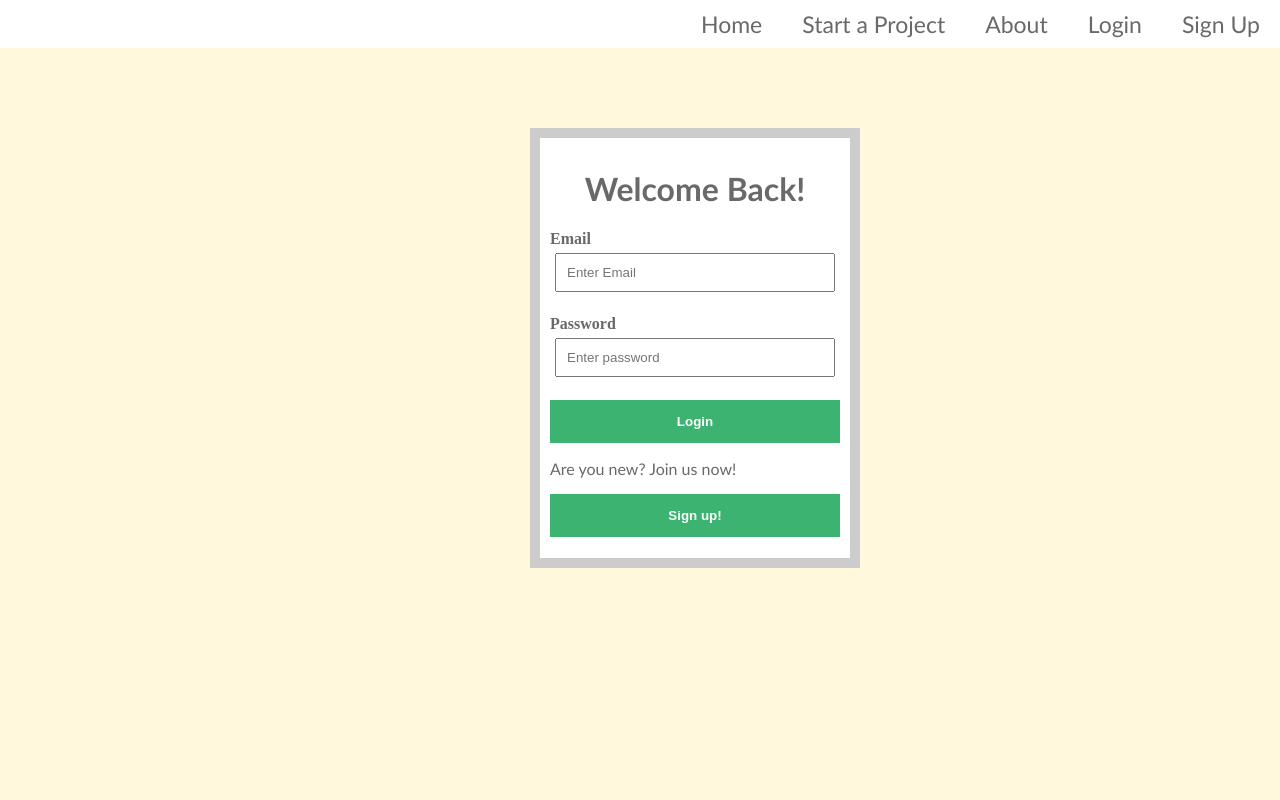
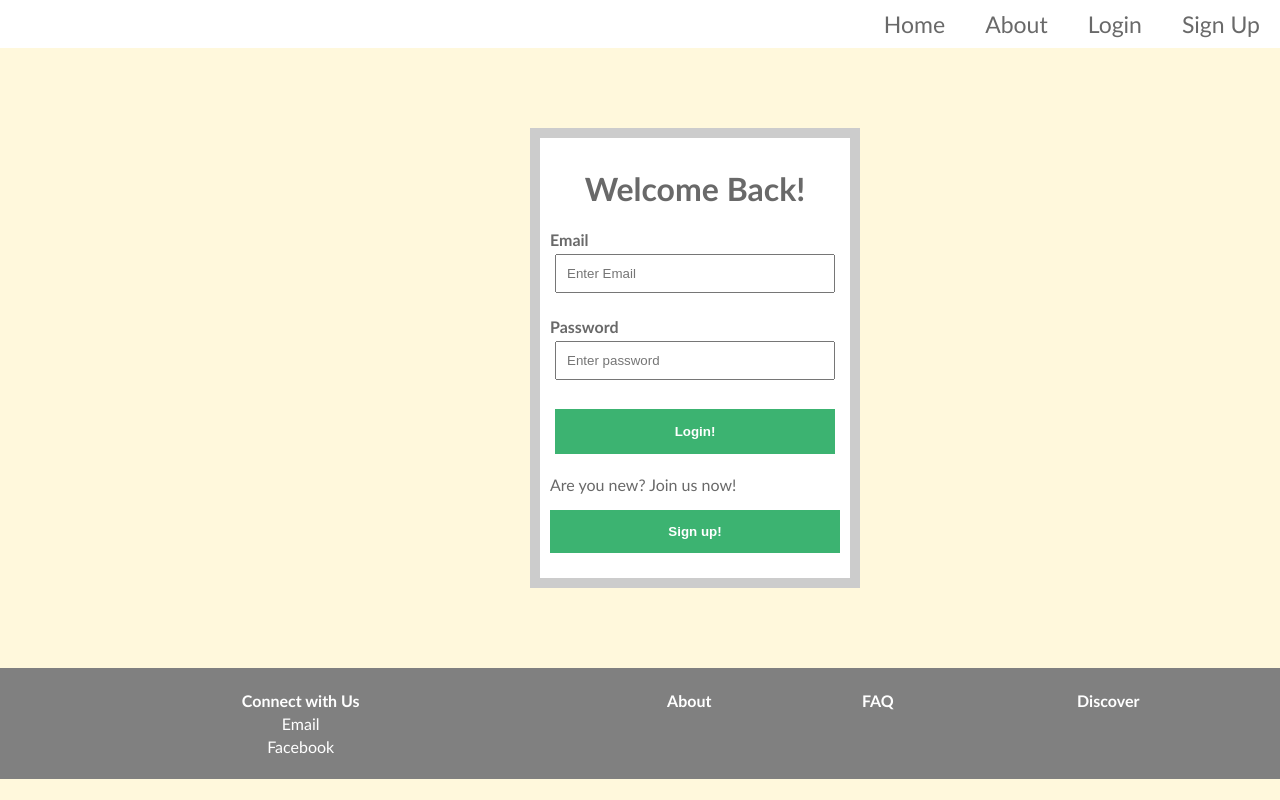
Before and after one commit to bl-op/system-project, a PHP site: page /login.html in a window 1280 px wide. Run offline with PHP 8.4, Linux system fonts and the light colour scheme.

Commit message:
Add bottom section (Contact,FAQ,About)

```diff
--- a/Database/PDOreference.php
+++ b/Database/PDOreference.php
@@ -20,7 +20,7 @@
 
   while ($row = $stmt->fetch())
   {
-      echo $row['userID'] . " | " . $row['firstname'] . " | " . $row['lastname'].
+      echo $row['userID'] . " | " . $row['firstname'] . " | " . $row['lastname']." | " . $row['password'].
       '<br>';
   }
 
--- a/login.html
+++ b/login.html
@@ -12,7 +12,6 @@
                 <li><a href="signup.html">Sign Up</a></li>
                 <li><a href="login.html">Login</a></li>
                 <li><a href="#">About</a></li>
-                <li><a href="#">Start a Project</a></li>
                 <li><a href="carifund.html">Home</a></li>
             </ul>
         </div>
@@ -25,13 +24,34 @@
                 	<label style="color:dimgray"><b> Password</b></label>
                 	<input type="password" placeholder="Enter password" name="password">
                     <br></br>
-                	<button type="submit"><b>Login</b></button>
+                	<input type="submit" name="login" class="btn" value="Login!">
 
             <form action="signup.html">
                 	<p style="font-family:Trebuchet MS; size:big;color:dimgray">Are you new? Join us now!</p>
                 	<button><b>Sign up!</b></button>
             </form>
-        <div>
         </div>
+
+       <div class="info">
+
+
+          	<table style="width:100%" class="info_table">
+                	<tr>
+                    	<th>Connect with Us</th>
+                    	<th><a href="#" style="color:white; text-decoration:none;">About</th>
+                    	<th><a href="#" style="color:white; text-decoration:none;">FAQ</a></th>
+                    	<th><a href="#" style="color:white; text-decoration:none;">Discover</a></th>
+
+                	</tr>
+                 	<tr>
+                     	<td><a href="emailus.html" style="color:white; text-decoration:none;">Email</a></td>
+                 	</tr>
+                 	<tr>
+                     	<td><a href="https://www.facebook.com/" style="color:white; text-decoration:none;">Facebook</a></td>
+                 	</tr>
+            	</table>
+
+
+     	</div>
     </body>
 </html>
--- a/resources/css/stylesheet.css
+++ b/resources/css/stylesheet.css
@@ -1,6 +1,8 @@
 body{
     background-color: #FFF8DC;
+		font-family: Trebuchet MS;
     margin: 0;
+
 }
 
 /*Please inform if it's in conflict with other webpages: form and input*/
@@ -50,8 +52,20 @@ body{
   background-color: gray;
 }
 
+.info{
+	background-color: gray;
+	margin-top: 0px;
+	}
+
+.info_table{
+	color: white;
+	margin-top: 0px;
+	text-align: center;
+	padding: 20px;
+	}
+
 .loginform{
-	height:400px;
+	height:420px;
 	width:290px;
 	margin:80px 530px;
 	border: 10px #CCC solid;
@@ -78,7 +92,7 @@ body{
 }
 
 .signupform{
-	height:480px;
+	height:490px;
 	width:290px;
 	margin:80px 530px;
 	border: 10px #CCC solid;
@@ -110,6 +124,7 @@ body{
   font-weight: bold;
 	color: white;
 	width: 290px;
+	height: 45px;
 	padding: 14px 20px;
 	margin: auto;
 	border: none;
```
Also changed, not shown: NewProject.html (+22 -0 lines), carifund.html (+25 -1 lines), signup.html (+22 -1 lines).
